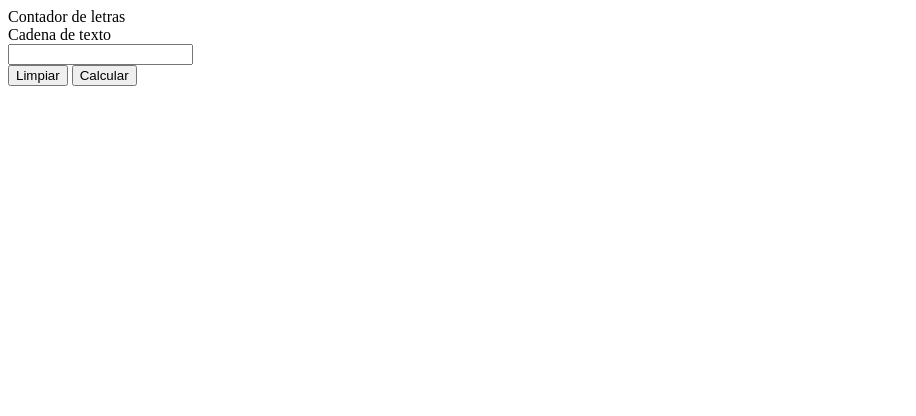
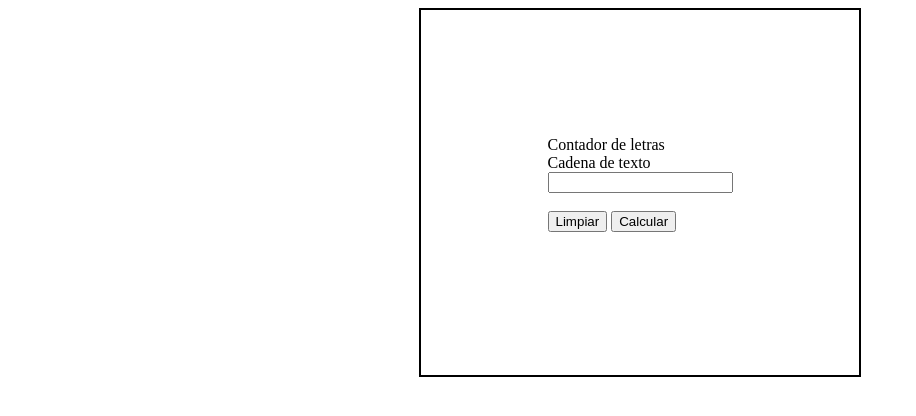
Before and after one commit to 2022-SEMII-DESIV-G1/alvarez-david, a plain HTML site: page lab8/index.html in a window 1280 px wide. Shown: the whole page, without its empty margins (0-916 px from the left). Drawn offline with Linux system fonts and the light colour scheme.

Commit message:
agregando clases y modificando css para darle forma

```diff
--- a/lab8/index.html
+++ b/lab8/index.html
@@ -4,14 +4,15 @@
 
     <title>Laboratorio 8</title>
     <script src="logica.js"></script>
+    <link rel="stylesheet" href="styles.css">
 
 </head>
 <body>
 
-    <div>
+    <div class="container">
         <div class="container2">
             <form class="formulaic">
-                <div class="count"><label for="string2">Contador de letras</label></div>
+                <div class="container3"><label for="string2">Contador de letras</label></div>
 
                 <div class="text">
                 <label for="string">Cadena de texto</label><br>
@@ -19,6 +20,7 @@
                 </div>
 
                 <div>
+                    <br>
                     <button>Limpiar</button>
                     <button>Calcular</button>
                 </div>
--- a/lab8/styles.css
+++ b/lab8/styles.css
@@ -0,0 +1,12 @@
+.container{
+    display: flex;
+    justify-content: center;
+}
+
+
+.container2{
+    display: flex;
+    border: 2px solid;
+    padding: 10%;
+    justify-content: center;
+}
```
